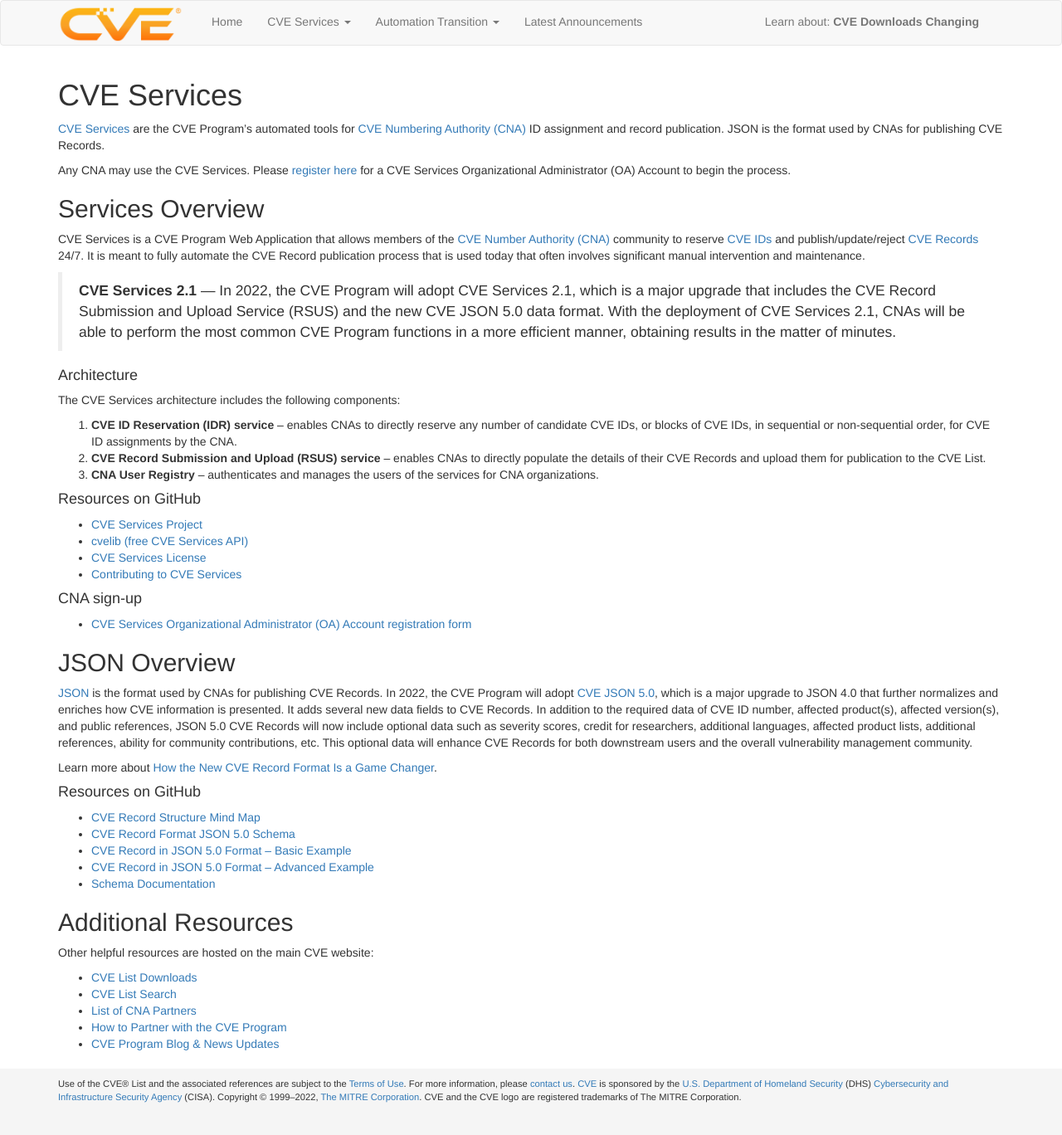
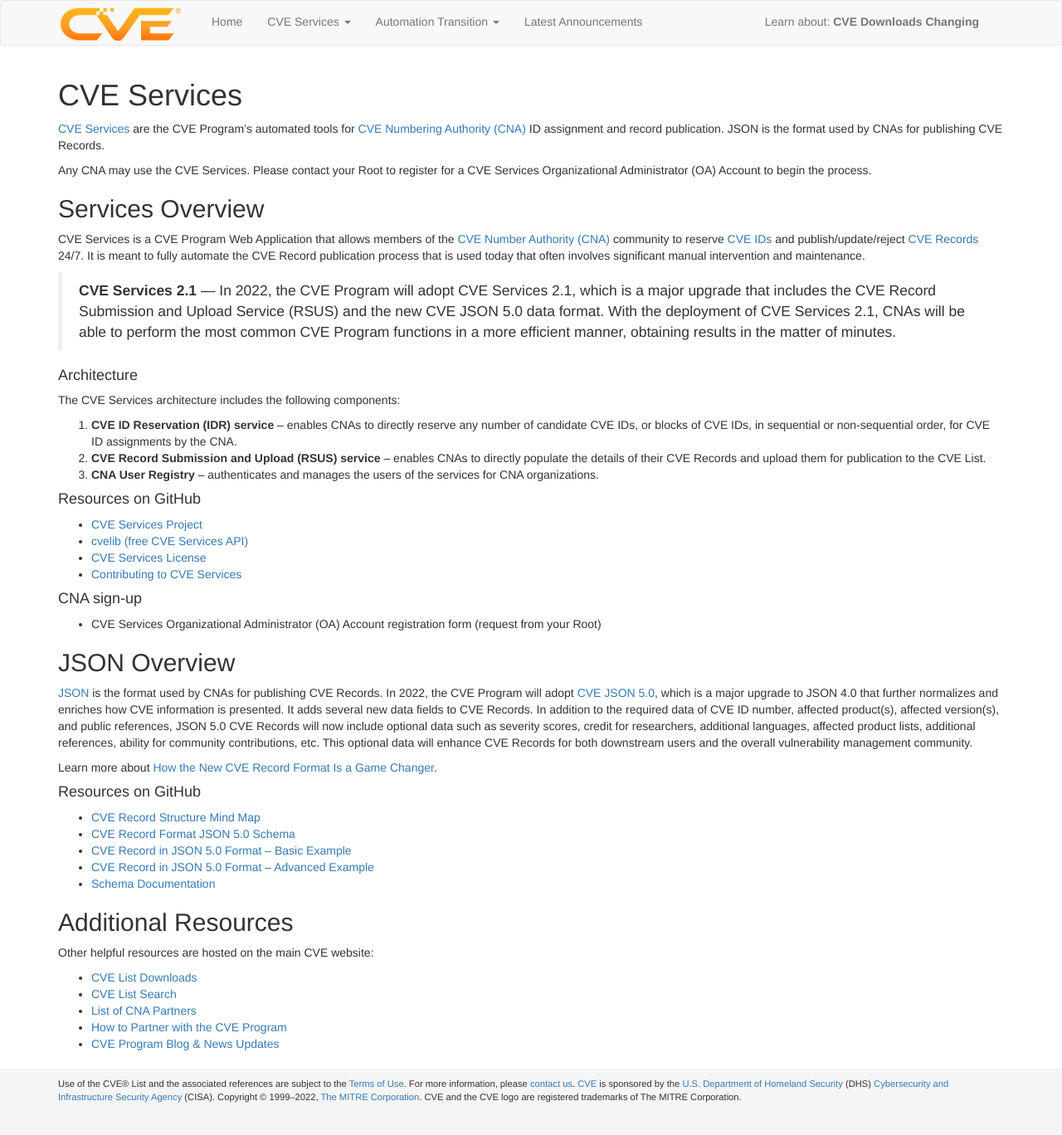
Before and after one commit to CVEProject/cveproject.github.io, a Jekyll site: the page built from automation-cve-services.md, in a window 1280 px wide. Shown: the whole page at 83% size. Built offline with Jekyll 4.4.1, drawn with Linux system fonts in a browser that asks for light colours; nearby versions of some CDN libraries.

Commit message:
Update automation-cve-services.md
Update how to request access to CVE Services form by contacting the CNA's Root

```diff
--- a/automation-cve-services.md
+++ b/automation-cve-services.md
@@ -5,7 +5,7 @@ layout: page
 
 [CVE Services](https://github.com/CVEProject/cve-services) are the CVE Program’s automated tools for [CVE Numbering Authority (CNA)](https://www.cve.org/ProgramOrganization/CNAs) ID assignment and record publication. JSON is the format used by CNAs for publishing CVE Records.
 
-Any CNA may use the CVE Services. Please [register here](https://forms.monday.com/forms/03132d0646401f5d10d06c60e25444a1?r=use1) for a CVE Services Organizational Administrator (OA) Account to begin the process.
+Any CNA may use the CVE Services. Please contact your Root to register for a CVE Services Organizational Administrator (OA) Account to begin the process.
 
 ## Services Overview
 
@@ -32,7 +32,7 @@ The CVE Services architecture includes the following components:
 
 #### CNA sign-up
 
-* [CVE Services Organizational Administrator (OA) Account registration form]((https://forms.monday.com/forms/03132d0646401f5d10d06c60e25444a1?r=use1))
+* CVE Services Organizational Administrator (OA) Account registration form (request from your Root)
 
 ## JSON Overview
 
```
